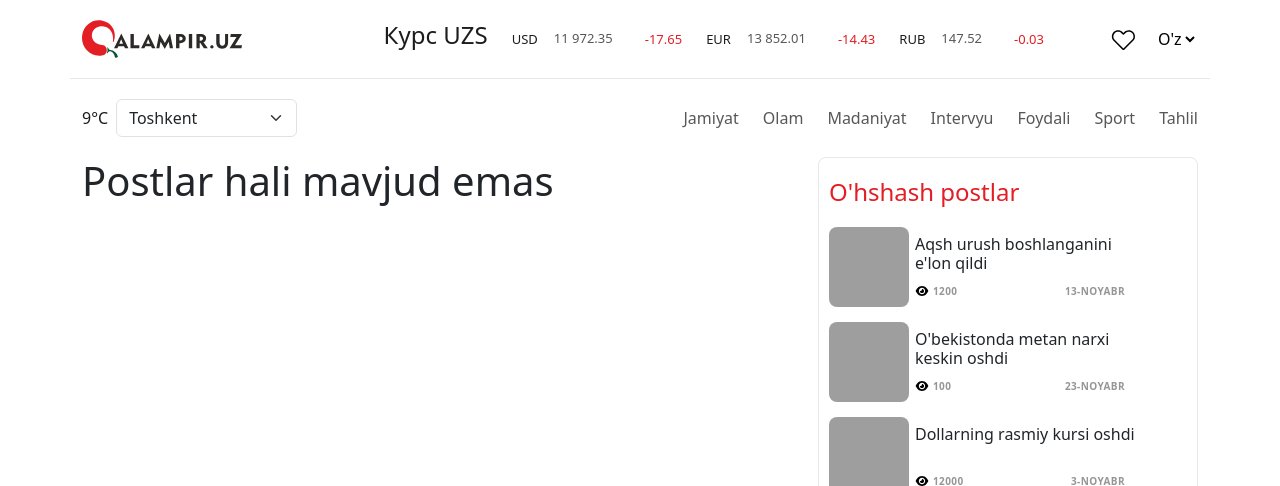
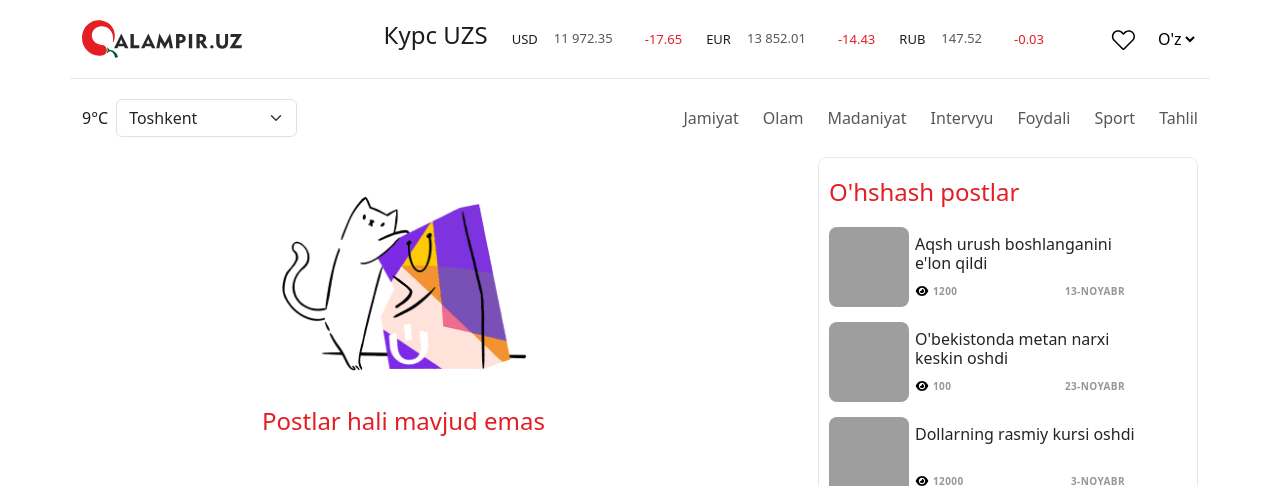
Before and after one commit to madin-tech/react-exam, a React (Vite) app: page /likes in a window 1280 px wide. Shown: the top 486 px of the page. Built offline with nearby package versions, Linux system fonts and the light colour scheme; grey boxes are pictures that could not be loaded.

Commit message:
i added img for no liked posts part inside liked page

```diff
--- a/src/index.css
+++ b/src/index.css
@@ -862,3 +862,6 @@ justify-content: space-between;
  gap: 50px;
   margin-top: 60px;
 }
+.noLiked{
+  color: var(--base-red);
+}
--- a/src/pages/Liked.jsx
+++ b/src/pages/Liked.jsx
@@ -3,6 +3,7 @@ import eye from "../assets/eye2.svg";
 import Recommended from "../components/Recommended";
 import { Newcontext } from "../Newcontext/Newcontext";
 import { useTranslation } from "react-i18next";
+import noData from "../assets/no-data.png"
 const Liked = () => {
    const {t} = useTranslation();
   const {liked} = useContext(Newcontext);
@@ -10,18 +11,20 @@ const Liked = () => {
 
   return (
     <section className="container liked-pg">
-      {liked.length == 0 && <h1>{t("noLiked.no")}</h1>}
+      {liked.length == 0 && (
+        <div style={{ display:`flex`, flexDirection:`column`,  alignItems:`center`, marginLeft:`180px`}}>
+          <img data-v-95589494="" style={{height:`250px`, width:`250px`}} src={noData} class="empty-page__image" />
+          <h4 className="noLiked">{t("noLiked.no")}</h4>
+        </div>
+      )}
       {liked.length > 0 && (
         <div className="liked-cards">
-          {
-          liked?.map((item) => (
+          {liked?.map((item) => (
             <div className="liked-card" key={item.id}>
               <div className="liked-card-img"></div>
               <div className="liked-card-right">
                 <h6 className="liked-card-title">{item.title}</h6>
-                <p className="liked-card-description">
-        {item.body}
-                </p>
+                <p className="liked-card-description">{item.body}</p>
                 <div className="card-bottom">
                   <div className="topic-of-card">
                     <img src={eye} className="eye" alt="" />
```
Also changed, not shown: src/assets/no-data.png (added).
